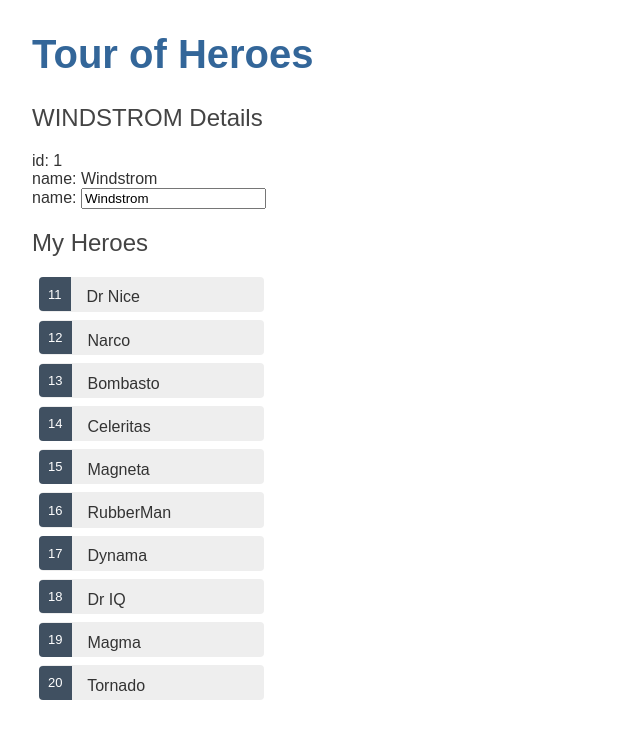
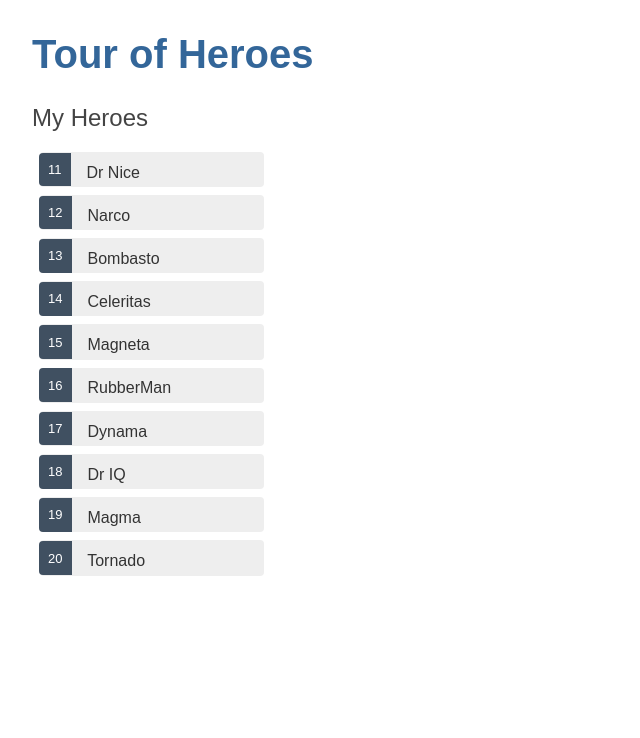
Before and after one commit to stevencch99/Practice_Angular, an Angular app: page / in a window 1280 px wide. Shown: the top 738 px of the page, without its empty margins (0-640 px from the left). Built offline with nearby package versions, Linux system fonts and the light colour scheme.

Commit message:
Add onSelect() function on Heroes list

```diff
--- a/src/app/heroes/heroes.component.html
+++ b/src/app/heroes/heroes.component.html
@@ -1,21 +1,27 @@
-<h2>{{hero.name | uppercase}} Details</h2>
+<div *ngIf="selectedHero">
+
+  <h2>{{selectedHero.name | uppercase}} Details</h2>
   <div>
-  <span>id: </span>{{hero.id}}
+    <span>id: </span>{{selectedHero.id}}
   </div>
   <div>
-  <span>name: </span>{{hero.name}}
+    <span>name: </span>{{selectedHero.name}}
   </div>
 
   <div>
     <label>name:
-    <input [(ngModel)]="hero.name" placeholder="name"/>
+      <input [(ngModel)]="selectedHero.name" placeholder="name"/>
     </label>
+  </div>
+
 </div>
 
 
 <h2>My Heroes</h2>
 <ul class="heroes">
-  <li *ngFor="let hero of heroes">
+  <li *ngFor="let hero of heroes"
+    [class.selected]="hero === selectedHero"
+    (click)="onSelect(hero)">
     <span class="badge">{{hero.id}}</span> {{hero.name}}
   </li>
 </ul>
--- a/src/app/heroes/heroes.component.ts
+++ b/src/app/heroes/heroes.component.ts
@@ -7,17 +7,21 @@
   templateUrl: './heroes.component.html',
   styleUrls: ['./heroes.component.scss']
 })
+
 export class HeroesComponent implements OnInit {
-  hero: Hero = {
-    id: 1,
-    name: 'Windstrom'
-  };
 
   heroes = HEROES;
 
+  // Fix Property has no initializer and is not definitely assigned issue
+  // Option 1. Make the `selectedHero` property optional by add `?`
+  // Option 2. add an `!` instead of a `?`
+  selectedHero?: Hero;
+
   constructor() { }
 
-  ngOnInit(): void {
+  ngOnInit(): void { }
+
+  onSelect(hero: Hero): void {
+    this.selectedHero = hero;
   }
-
 }
```
Lines whose indentation alone changed are shown as unchanged.
